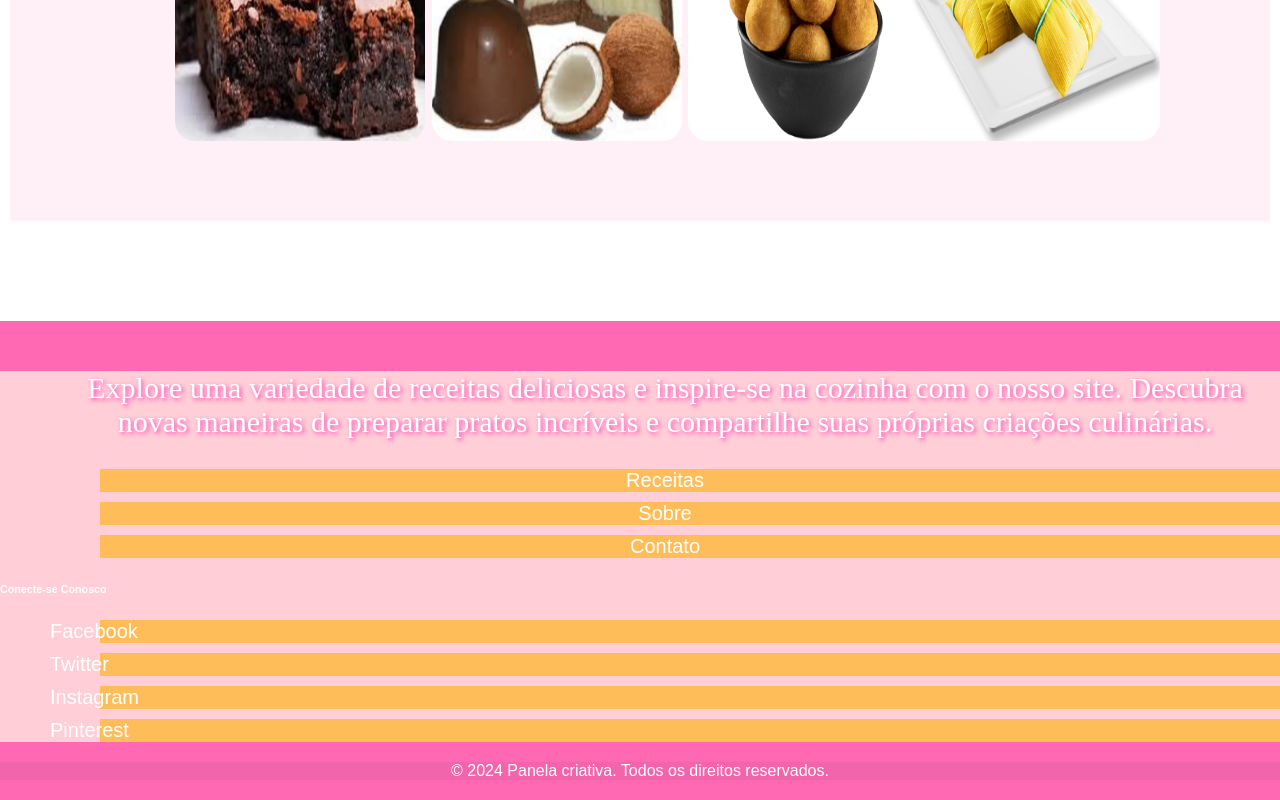
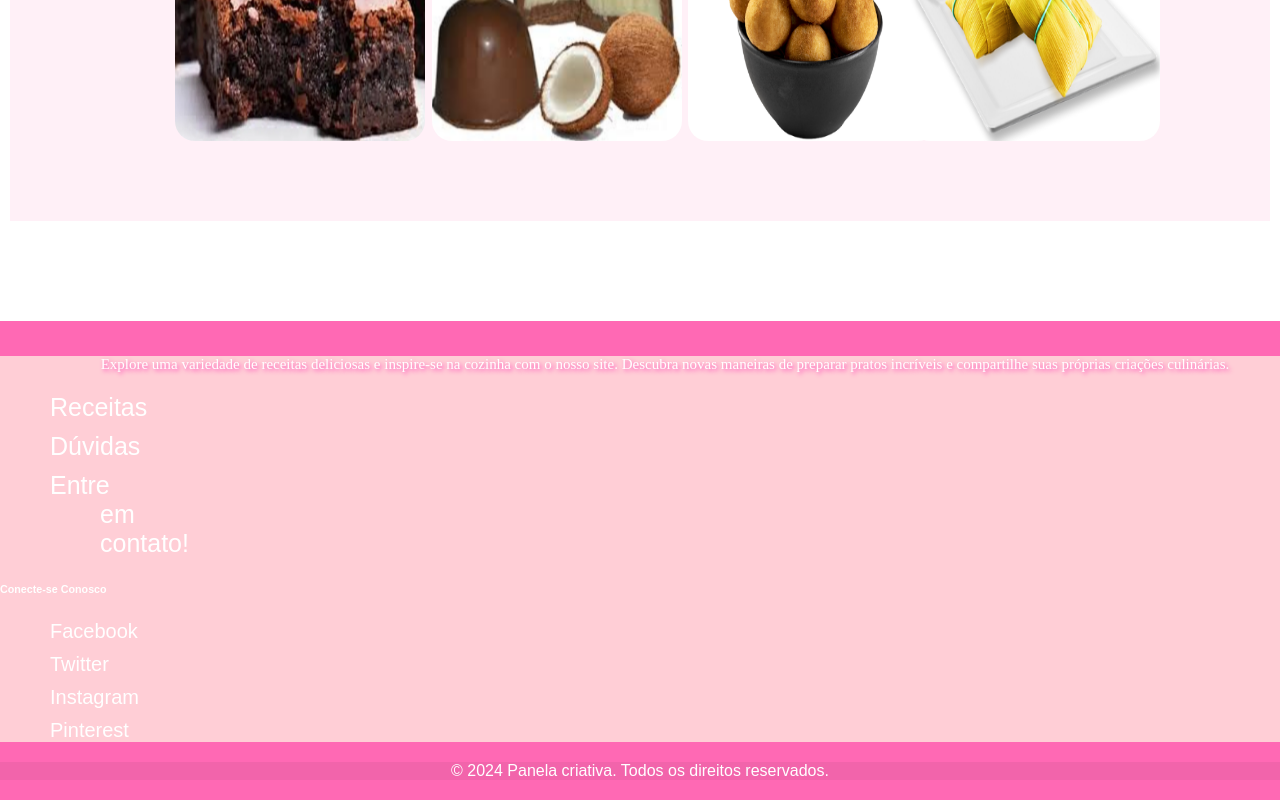
Before and after one commit to VitoriaMrrtini/projeto-senac-novo, a React (Vite) app: page /SiteInicio in a window 1280 px wide. Shown: the part 2166-2966 px from the top of the page. Built offline with nearby package versions, Linux system fonts and the light colour scheme.

Commit message:
agora vai mesmo

```diff
--- a/src/components/SiteInicio.css
+++ b/src/components/SiteInicio.css
@@ -243,7 +243,7 @@
 }*/
 
 p{
-    font-size: 30px;
+    font-size: 15px;
     text-align: center;
     font-family: 'stars e love bottom heairy';
     text-shadow: 2px 2px 4px #ff40b6;
@@ -251,12 +251,28 @@ p{
 }
 
 .list-unstyled{
-    text-align: center;
+
 }
 
-li{
-    background-color: #ffbd59;
+.list-unstyled li{
+    font-size: 25px;
+    margin-right: 1650px;
+
 }
+
+.list-unstyled  h3{
+    font-size: 20px;
+    margin-right: 50px;
+    font-family: 'stars e love bottom heairy' ;
+    margin-top: 5px;
+    margin-right: 1700px;
+
+}
+
+/*.list-unstyled a{
+
+}*/
+
 
 .cabecarios{
     background-color: rgb(255, 214, 100);
--- a/src/components/SiteInicio.tsx
+++ b/src/components/SiteInicio.tsx
@@ -140,8 +140,8 @@ const SiteInicio = () => {
                         <div className="col-md-4">
                             <ul className="list-unstyled">
                                 <li><a href="#">Receitas</a></li>
-                                <li><a href="#">Sobre</a></li>
-                                <li><a href="#">Contato</a></li>
+                                <li><a href="#">Dúvidas</a></li>
+                                <li><a href="#">Entre em contato!</a></li>
                             </ul>
                         </div>
                         <div className="col-md-4">
```
